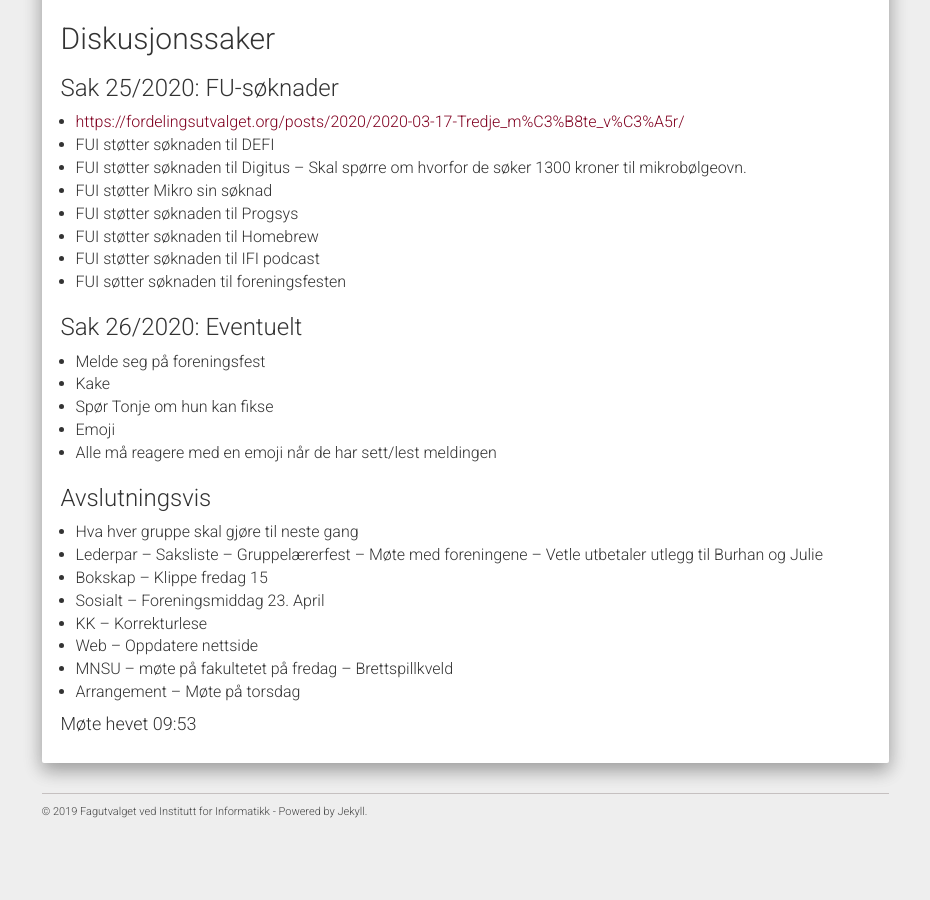
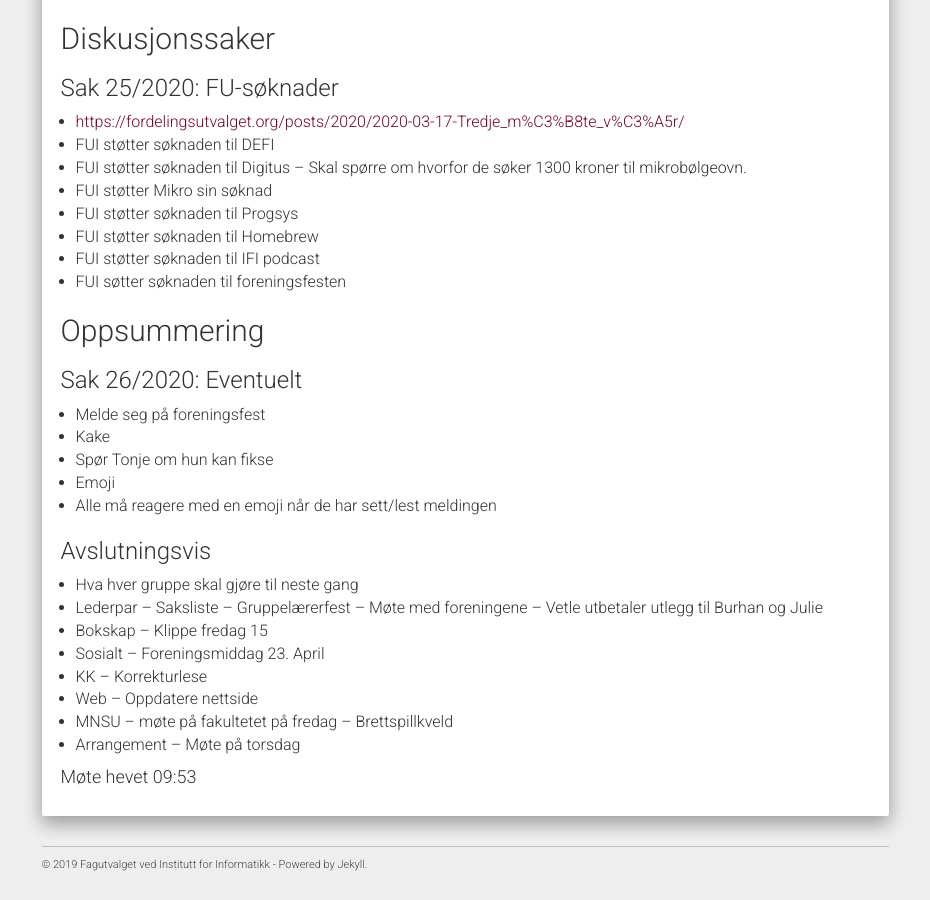
Before and after one commit to fui/fui.github.io, a Jekyll site: the page built from _posts/2020-03-10-referat.md, in a window 1280 px wide and 900 px high, scrolled down 893 px. Shown: the whole window, without its empty margins (321-1251 px from the left). Built offline with Jekyll 4.4.1, drawn with Linux system fonts in a browser that asks for light colours; nearby versions of some CDN libraries; before the commit the page ends 1740 px from its top, so only the background shows below that.

Commit message:
Update 2020-03-10-referat.md

```diff
--- a/_posts/2020-03-10-referat.md
+++ b/_posts/2020-03-10-referat.md
@@ -59,6 +59,8 @@ Godkjent.
 -   FUI støtter søknaden til IFI podcast
 -   FUI søtter søknaden til foreningsfesten
 
+## Oppsummering
+
 ### Sak 26/2020: Eventuelt
 
 -   Melde seg på foreningsfest
```
